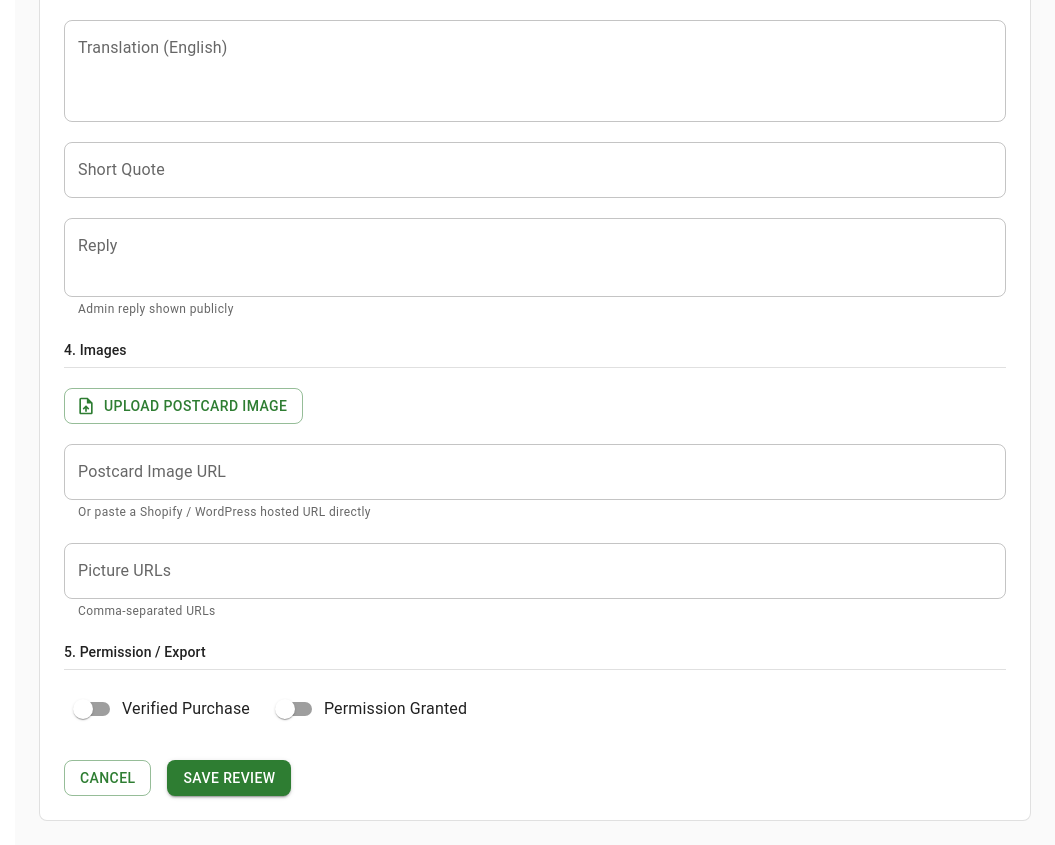
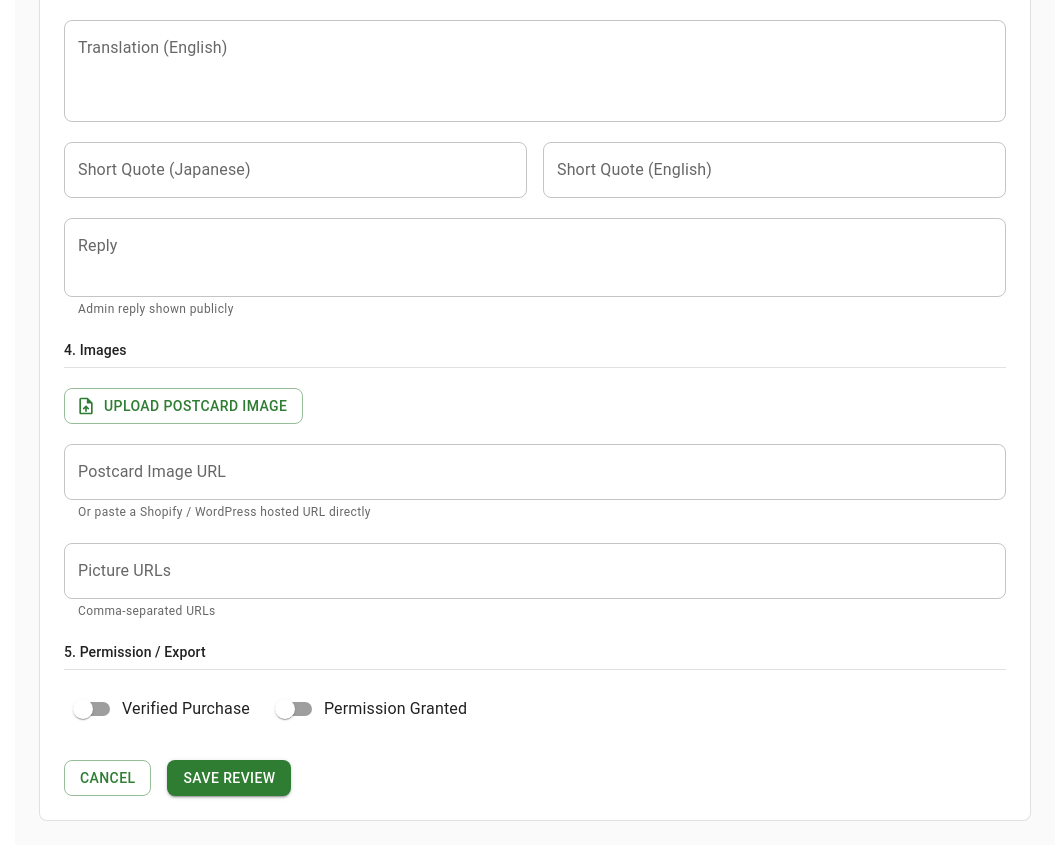
Before and after one commit to TAK-moonwalker/review-monstor, a React (Vite) app: page /reviews/new in a window 1280 px wide. Shown: the part 1180-2025 px from the top of the page, without its empty margins (225-1280 px from the left). Built offline with nearby package versions, Linux system fonts and the light colour scheme; no server answers; sample sign-in values are in the browser's storage.

Commit message:
commit after fixing image uploader and adding eng short quoto

```diff
--- a/src/components/ReviewFormFields.jsx
+++ b/src/components/ReviewFormFields.jsx
@@ -194,12 +194,20 @@ export default function ReviewFormFields({ form, setForm }) {
         fullWidth
       />
 
-      <TextField
-        label="Short Quote"
-        value={form.shortQuote || ''}
-        onChange={f('shortQuote')}
-        fullWidth
-      />
+      <Stack direction={{ xs: 'column', sm: 'row' }} spacing={2}>
+        <TextField
+          label="Short Quote (Japanese)"
+          value={form.shortQuoteJa || ''}
+          onChange={f('shortQuoteJa')}
+          fullWidth
+        />
+        <TextField
+          label="Short Quote (English)"
+          value={form.shortQuoteEn || ''}
+          onChange={f('shortQuoteEn')}
+          fullWidth
+        />
+      </Stack>
 
       <TextField
         label="Reply"
--- a/src/components/SnsCardGeneratorDialog.jsx
+++ b/src/components/SnsCardGeneratorDialog.jsx
@@ -36,7 +36,8 @@ const LAYOUT_OPTIONS = [
 ];
 
 const TEXT_OPTIONS = [
-  { value: 'shortQuote',    label: 'Short Quote' },
+  { value: 'shortQuoteJa',  label: 'Short Quote (Japanese)' },
+  { value: 'shortQuoteEn',  label: 'Short Quote (English)' },
   { value: 'translationEn', label: 'English Translation' },
   { value: 'cleanedTextJa', label: 'Cleaned Japanese' },
   { value: 'custom',        label: 'Custom Text' },
@@ -46,7 +47,7 @@ export default function SnsCardGeneratorDialog({ open, onClose, review }) {
   const cardRef = useRef(null);
 
   const [layout, setLayout]                   = useState('minimal-white');
-  const [textMode, setTextMode]               = useState('shortQuote');
+  const [textMode, setTextMode]               = useState('shortQuoteEn');
   const [customText, setCustomText]           = useState('');
   const [imageMode, setImageMode]             = useState(() => {
     if (review?.postcardImageUrl) return 'postcardImageUrl';
--- a/src/firebase/reviewService.js
+++ b/src/firebase/reviewService.js
@@ -29,7 +29,8 @@ const defaults = {
   cleanedTextJa: '',
   translationEn: '',
   body: '',
-  shortQuote: '',
+  shortQuoteJa: '',
+  shortQuoteEn: '',
   postcardImageUrl: '',
   pictureUrls: [],
   verified: false,
--- a/src/pages/HtmlCodeGenerator.jsx
+++ b/src/pages/HtmlCodeGenerator.jsx
@@ -21,7 +21,8 @@ import LoadingScreen from '../components/LoadingScreen';
 import { generateShopifyReviewHtml } from '../utils/generateShopifyReviewHtml';
 
 const TEXT_SOURCE_OPTIONS = [
-  { value: 'shortQuote', label: 'shortQuote' },
+  { value: 'shortQuoteJa', label: 'shortQuoteJa' },
+  { value: 'shortQuoteEn', label: 'shortQuoteEn' },
   { value: 'translationEn', label: 'translationEn' },
   { value: 'cleanedTextJa', label: 'cleanedTextJa' },
   { value: 'body', label: 'body' },
@@ -46,7 +47,7 @@ const THEME_OPTIONS = [
 const INITIAL_OPTIONS = {
   cardCount: 6,
   apiEndpoint: 'https://us-central1-review-monster-80750.cloudfunctions.net/publicReviews',
-  textSource: 'shortQuote',
+  textSource: 'shortQuoteEn',
   imageSource: 'postcardImageUrl',
   sectionTitle: 'Customer Reviews',
   brandLabel: 'Review Monster',
--- a/src/pages/ReviewForm.jsx
+++ b/src/pages/ReviewForm.jsx
@@ -27,7 +27,8 @@ const INITIAL = {
   cleanedTextJa: '',
   translationEn: '',
   body: '',
-  shortQuote: '',
+  shortQuoteJa: '',
+  shortQuoteEn: '',
   postcardImageUrl: '',
   pictureUrls: [],
   verified: false,
--- a/src/utils/generateShopifyReviewHtml.js
+++ b/src/utils/generateShopifyReviewHtml.js
@@ -4,7 +4,7 @@ const DEFAULT_OPTIONS = {
   useProductHandle: false,
   imageWidth: 1080,
   imageHeight: 1080,
-  textSource: 'shortQuote',
+  textSource: 'shortQuoteEn',
   imageSource: 'postcardImageUrl',
   sectionTitle: 'Customer Reviews',
   brandLabel: 'Review Monster',
@@ -419,10 +419,12 @@ export function generateShopifyReviewHtml(_reviews, options) {
       image = toStringSafe(raw.postcardImageUrl);
     }
 
-    var textKey = toStringSafe(options.textSource) || 'shortQuote';
+    var textKey = toStringSafe(options.textSource) || 'shortQuoteEn';
     var text = toStringSafe(raw[textKey]);
     if (!text) {
-      text = toStringSafe(raw.shortQuote) ||
+      text = toStringSafe(raw.shortQuoteEn) ||
+        toStringSafe(raw.shortQuoteJa) ||
+        toStringSafe(raw.shortQuote) ||
         toStringSafe(raw.translationEn) ||
         toStringSafe(raw.cleanedTextJa) ||
         toStringSafe(raw.body);
```
Also changed, not shown: 2 other files (tests, documents, lock files or other folders).
